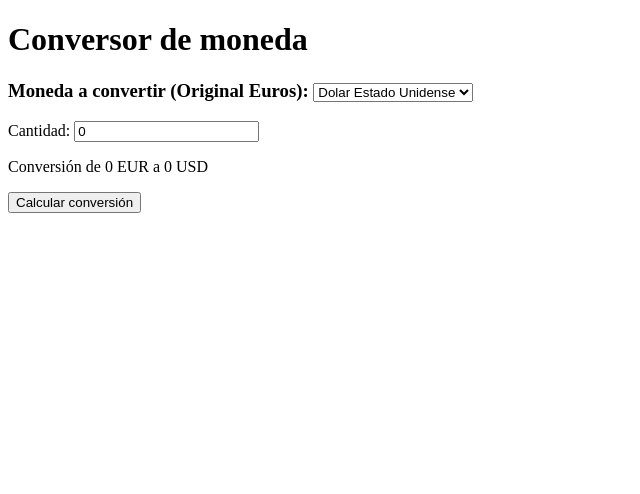
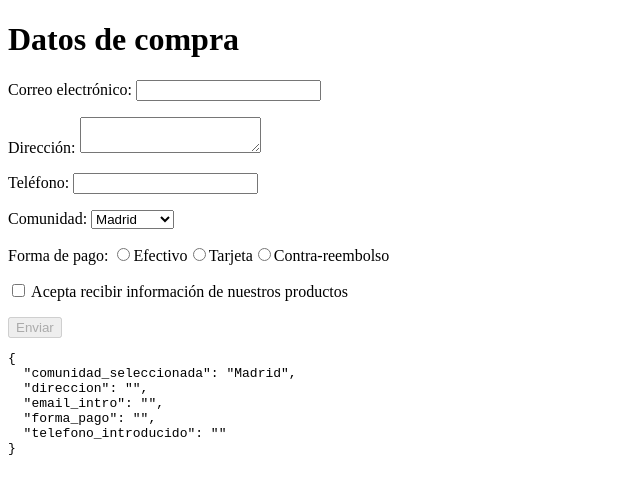
Before and after one commit to RicardoMorenoVentas/Proyecto_13042023, an Angular app: page / in a window 1280 px wide. Shown: the top 494 px of the page, without its empty margins (0-640 px from the left). Built offline with nearby package versions, Linux system fonts and the light colour scheme.

Commit message:
Formulario terminado

```diff
--- a/src/app/app.component.html
+++ b/src/app/app.component.html
@@ -1,3 +1,4 @@
 <!-- <app-two-way-binding></app-two-way-binding> -->
 <!-- <app-calculadora></app-calculadora> -->
-<app-conversor></app-conversor>
+<!-- <app-conversor></app-conversor> -->
+<app-formulario-compra></app-formulario-compra>
--- /dev/null
+++ b/src/app/formulario-compra/formulario-compra.component.html
@@ -0,0 +1,22 @@
+<h1>Datos de compra</h1>
+<form [formGroup]="form">
+  <p>Correo electrónico: <input type="email" formControlName="email_intro"></p>
+  <p>Dirección: <textarea formControlName="direccion"></textarea></p>
+  <p>Teléfono: <input type="tel" formControlName="telefono_introducido"></p>
+  <p>Comunidad: <select formControlName="comunidad_seleccionada">
+      <option value="Madrid">Madrid</option>
+      <option value="Valencia">Valencia</option>
+      <option value="Barcelona">Barcelona</option>
+  </select></p>
+  <p>Forma de pago:
+    <input type="radio" formControlName="forma_pago" value="Efectivo">
+    <label for="Efectivo">Efectivo</label>
+    <input type="radio" formControlName="forma_pago" value="Tarjeta">
+    <label for="Tarjeta">Tarjeta</label>
+    <input type="radio" formControlName="forma_pago" value="Contra-reembolso">
+    <label for="Contra-reembolso">Contra-reembolso</label>
+  </p>
+  <p><input type="checkbox" (change)="changeBool()"  [checked]="aceptado"> Acepta recibir información de nuestros productos</p>
+  <button type="submit" [disabled]="!aceptado">Enviar</button>
+</form>
+<pre>{{form.value | json}}</pre>
--- /dev/null
+++ b/src/app/formulario-compra/formulario-compra.component.ts
@@ -0,0 +1,27 @@
+import { Component } from '@angular/core';
+import {FormBuilder, FormGroup} from '@angular/forms';
+
+@Component({
+  selector: 'app-formulario-compra',
+  templateUrl: './formulario-compra.component.html',
+  styleUrls: ['./formulario-compra.component.css']
+})
+export class FormularioCompraComponent {
+
+  form: FormGroup = this.fb.group({
+    comunidad_seleccionada : "Madrid",
+    direccion: "",
+    email_intro: "",
+    forma_pago: "",
+    telefono_introducido: ""
+  });
+
+  aceptado:boolean = false;
+
+  changeBool(a:void) : void{
+    this.aceptado = !this.aceptado;
+  }
+
+  constructor(private fb: FormBuilder){}
+
+}
```
Also changed, not shown: src/app/app.module.ts (+6 -3 lines), src/app/formulario-compra/formulario-compra.component.css (added), 1 other file (tests, documents, lock files or other folders).
